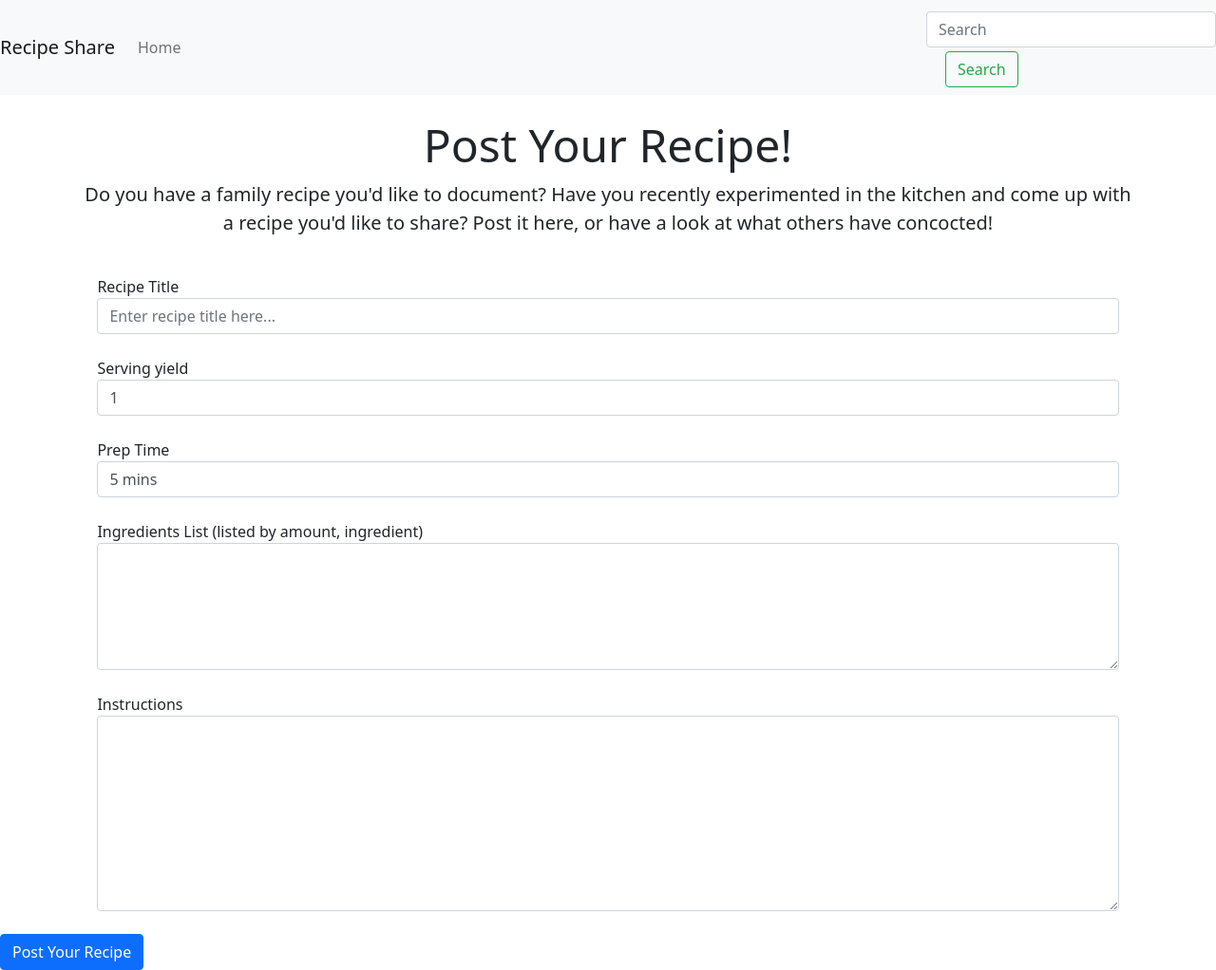
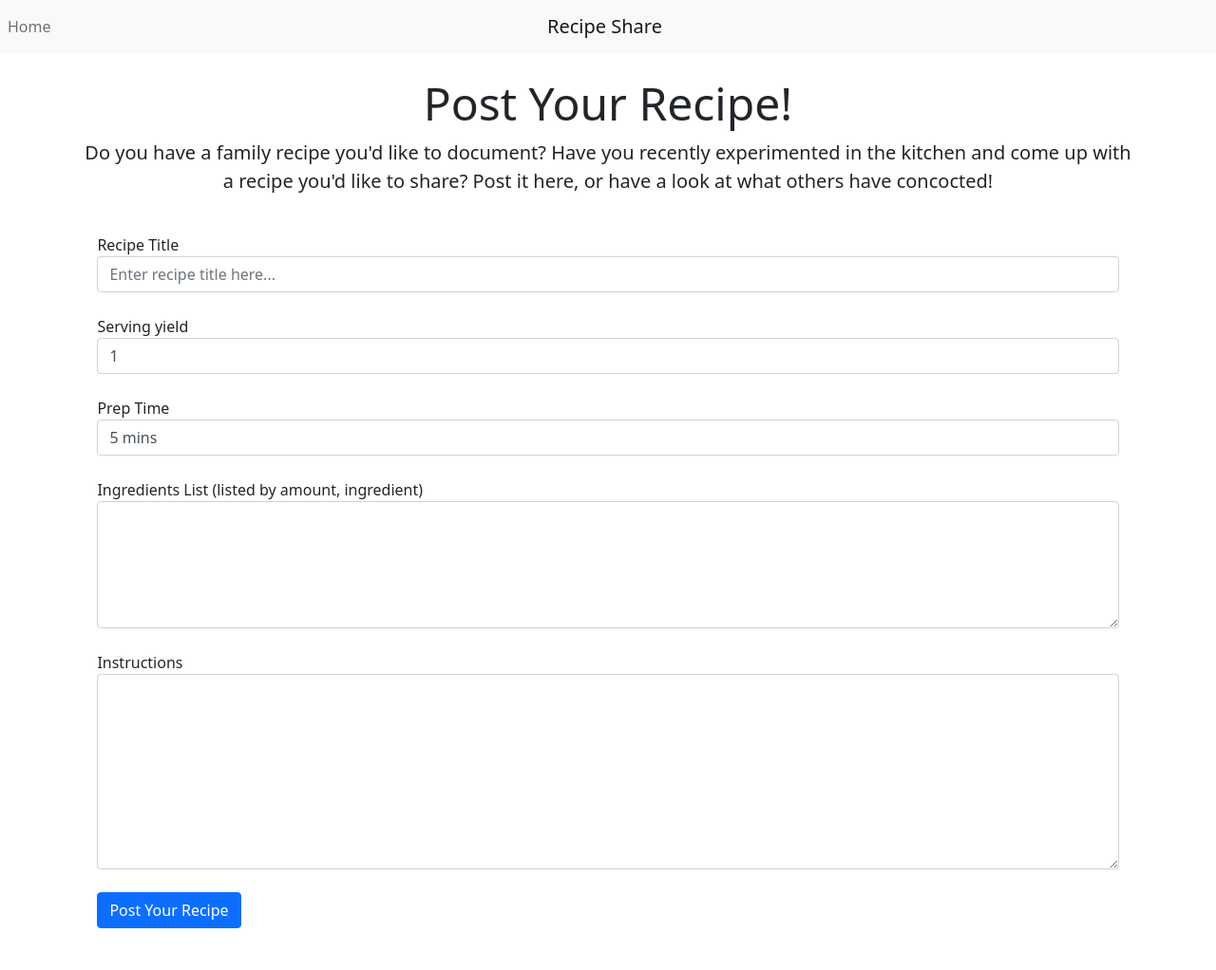
Before and after one commit to npcoding25/Recipe-Share, a website: page public/postrecipe.html in a window 1280 px wide. Shown: the whole page at 95% size. After the commit the page ends 978 px from the top, so only its background shows below. Drawn offline with nearby package versions, Linux system fonts and the light colour scheme.

Commit message:
finalized html

```diff
--- a/public/postrecipe.css
+++ b/public/postrecipe.css
@@ -2,6 +2,7 @@
     margin-left: 20px;
 }
 #searchbar {
+    float: right;
     margin-right: 20px;
 }
 .form-group {
@@ -9,7 +10,11 @@
     margin-left: 8%;
     margin-right: 8%;
 }
-#navbar {
-    display: flex;
-    justify-content: center;
+#postbtn {
+    margin-left: 8%;
 }
+.nav-centered {
+    float: none;
+    position: absolute;
+    left: 45%
+}
--- a/public/postrecipe.html
+++ b/public/postrecipe.html
@@ -26,8 +26,11 @@
 <!-- we will start the app when this page is loaded by running it with onLoad... -->
 
 <body>
-    <nav id="navbar" class="navbar navbar-expand-lg navbar-light bg-light">
-        <a class="navbar-brand" href="#">Recipe Share</a>
+    <nav class="navbar navbar-expand-lg navbar-light bg-light">
+        <div class="nav-centered">
+            <a class="navbar-brand" href="postrecipe.html">Recipe Share</a>
+        </div>
+
         <button class="navbar-toggler" type="button" data-toggle="collapse" data-target="#navbarSupportedContent"
             aria-controls="navbarSupportedContent" aria-expanded="false" aria-label="Toggle navigation">
             <span class="navbar-toggler-icon"></span>
@@ -40,11 +43,6 @@
                 </li>
 
             </ul>
-            <form class="form-inline my-2 my-lg-0">
-                <input id="searchbar" class="form-control mr-sm-5 my-sm-1" type="search" placeholder="Search"
-                    aria-label="Search">
-                <button id="searchbtn" class="btn btn-outline-success my-2 my-sm-0" type="submit">Search</button>
-            </form>
         </div>
     </nav>
 
@@ -122,7 +120,7 @@
             <textarea class="form-control" id="exampleFormControlTextarea1" rows="8"></textarea>
         </div>
         <br>
-        <button type="submit" class="btn btn-primary">Post Your Recipe</button>
+        <button id="postbtn" type="submit" class="btn btn-primary">Post Your Recipe</button>
     </form>
 </body>
 
```
